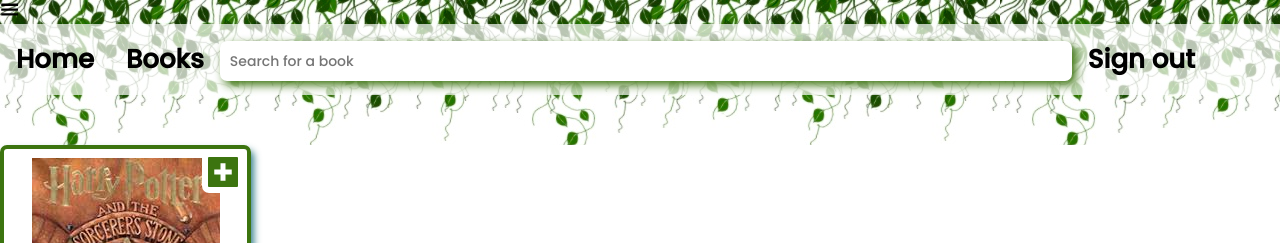
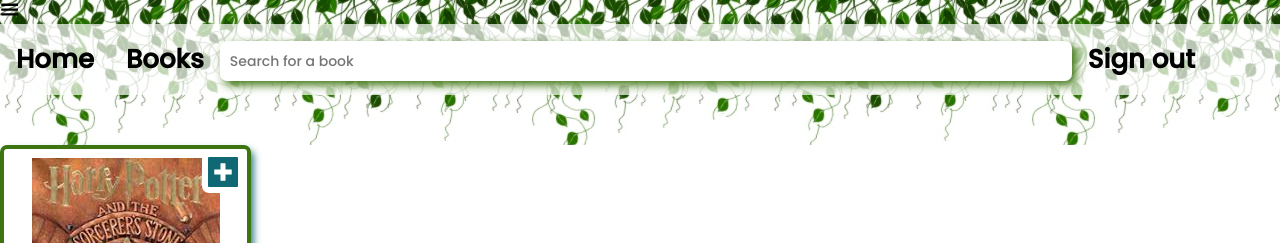
Before and after one commit to zlederma/book-app, a React (Create React App) app: page / in a window 1280 px wide. Shown: the top 243 px of the page. Built offline with nearby package versions, Linux system fonts and the light colour scheme.

Commit message:
changed styling of button to be blue

```diff
--- a/src/components/AddBookButtonStyles.css
+++ b/src/components/AddBookButtonStyles.css
@@ -1,5 +1,5 @@
 .add-book-button__button{
-    background: #3C740F;
+    background: #0f6874;
     border-radius: 7px;
     border: 6px solid white;
     width: 30px;
@@ -7,11 +7,11 @@
 }
 
 .add-book-button__button:hover{
-    stroke: #b5cea1;
-    background: #3C740F;
+    background: #0f6874;
+    stroke: #b7d1d4;
 }
 
 .add-book-button__button:active{
-    stroke: #3C740F;
-    background: #b5cea1;
+    background: #b7d1d4;
+    stroke: #0f6874;
 }
```
